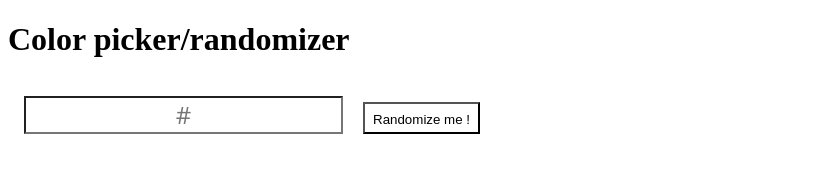
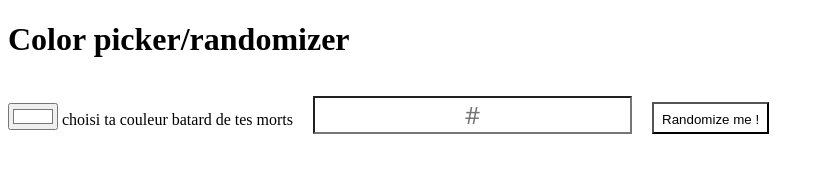
Before and after one commit to Titouan-Esc/Projets, a plain HTML site: page COLOR/index.html in a window 1280 px wide. Shown: the whole page, without its empty margins (0-824 px from the left). Drawn offline with Linux system fonts and the light colour scheme; files whose address does not match are found by name.

Commit message:
îcker color

```diff
--- a/COLOR/assets/js/main.js
+++ b/COLOR/assets/js/main.js
@@ -30,3 +30,9 @@ inputColor.addEventListener("keyup", (e) => {
     inputColor.style.border = `2px solid red`;
   }
 });
+
+pickerColor.addEventListener("input", (e) => {
+  pickedColor = e.currentTarget.value;
+  console.log(e.currentTarget.value);
+  bgColor.style.background = `${pickedColor}`;
+});
--- a/COLOR/index.html
+++ b/COLOR/index.html
@@ -11,6 +11,15 @@
     <main>
       <h1>Color picker/randomizer</h1>
       <section class="container">
+        <input
+          type="color"
+          name="colorPicker"
+          id="color-picker"
+          value="#ffffff"
+        />
+        <label for="coloPicker" id="label-color-picker">
+          choisi ta couleur batard de tes morts</label
+        >
         <input type="text" name="colorInput" id="color-input" placeholder="#" />
         <button id="color-button">Randomize me !</button>
       </section>
```
